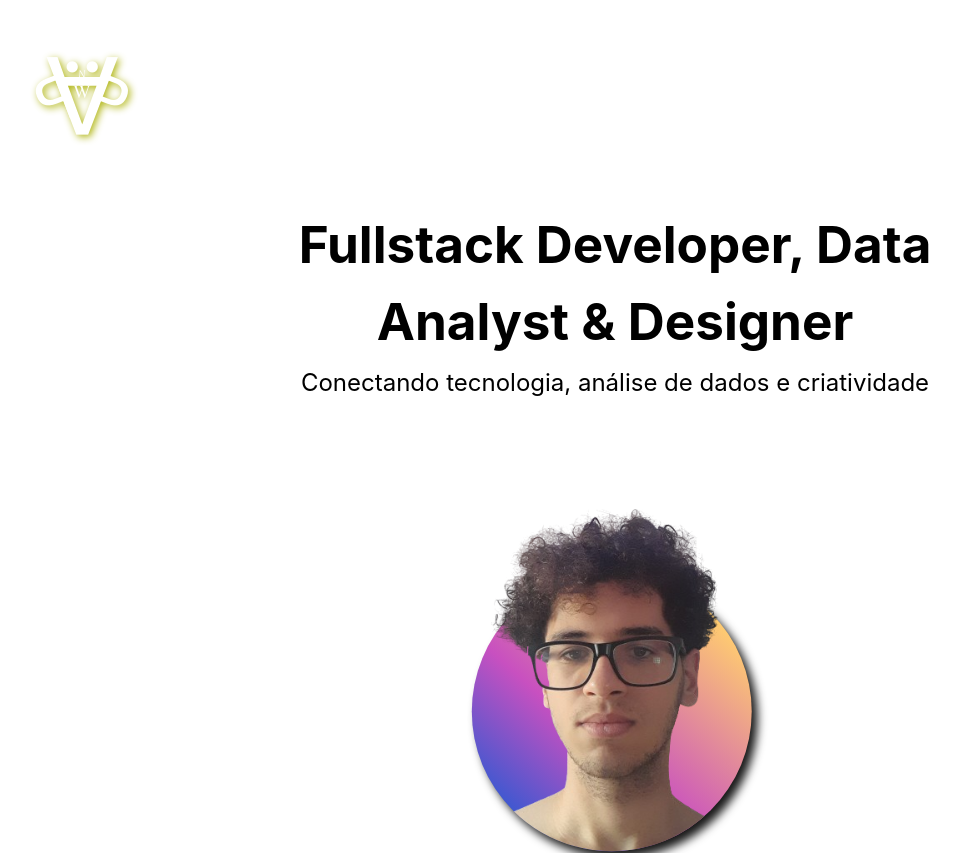
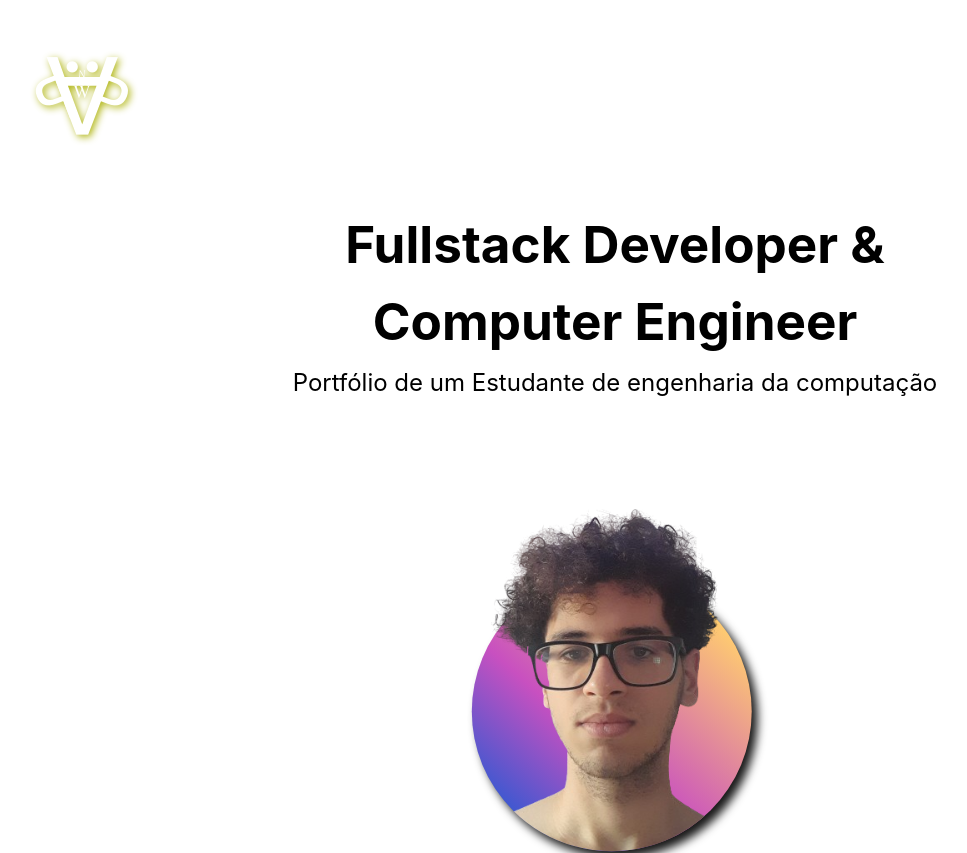
Before and after one commit to And5reas/Portfolio, a React (Vite) app: page / in a window 1280 px wide. Shown: the top 853 px of the page, without its empty margins (25-992 px from the left). Built offline with nearby package versions, Linux system fonts and the light colour scheme.

Commit message:
Updating Title and subtitle

```diff
--- a/src/pages/js/LadingPage.jsx
+++ b/src/pages/js/LadingPage.jsx
@@ -8,8 +8,8 @@ function LadingPage() {
     const constraint = useRef(null)
 
     const sectionContent1 = {
-        title: "Fullstack Developer, Data Analyst & Designer",
-        subTitle: "Conectando tecnologia, análise de dados e criatividade "
+        title: "Fullstack Developer & Computer Engineer",
+        subTitle: "Portfólio de um Estudante de engenharia da computação"
     }
 
     const sectionContent2 = {
```
